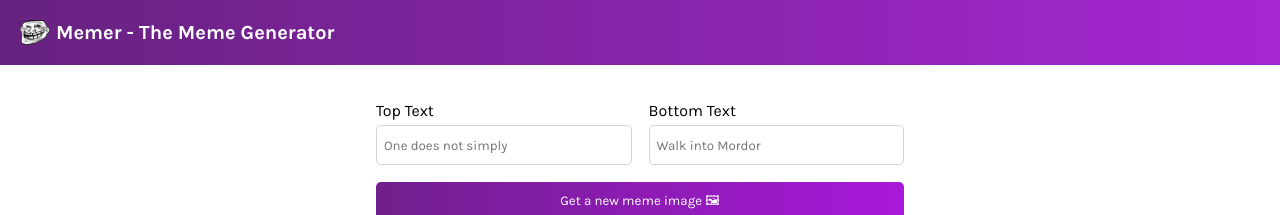
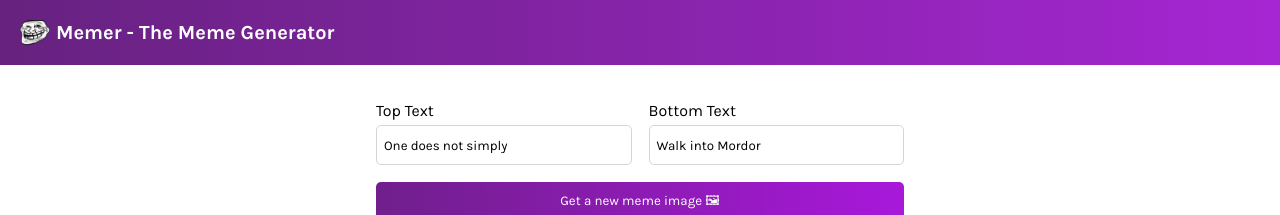
Before and after one commit to AlvyRahman/memer, a React (Vite) app: page / in a window 1280 px wide. Shown: the top 215 px of the page. Built offline with nearby package versions, Linux system fonts and the light colour scheme.

Commit message:
feat(main.jsx): add event handlers

```diff
--- a/src/components/Main.jsx
+++ b/src/components/Main.jsx
@@ -8,6 +8,11 @@ export default function Main()
         imageUrl: "http://i.imgflip.com/1bij.jpg"
     })
 
+    function handleChange(event) {
+        const {value, name} = event.currentTarget
+        setMeme(prevMeme => ({...prevMeme, [name]: value}))
+    }
+
     return(
         <main>
             <div className="form">
@@ -16,6 +21,8 @@ export default function Main()
                         type="text"
                         placeholder="One does not simply"
                         name="topText"
+                        value={meme.topText}
+                        onChange={handleChange}
                     />
                 </label>
 
@@ -24,6 +31,8 @@ export default function Main()
                         type="text"
                         placeholder="Walk into Mordor"
                         name="bottomText"
+                        value={meme.bottomText}
+                        onChange={handleChange}
                     />
                 </label>
                 <button>Get a new meme image 🖼</button>
```
